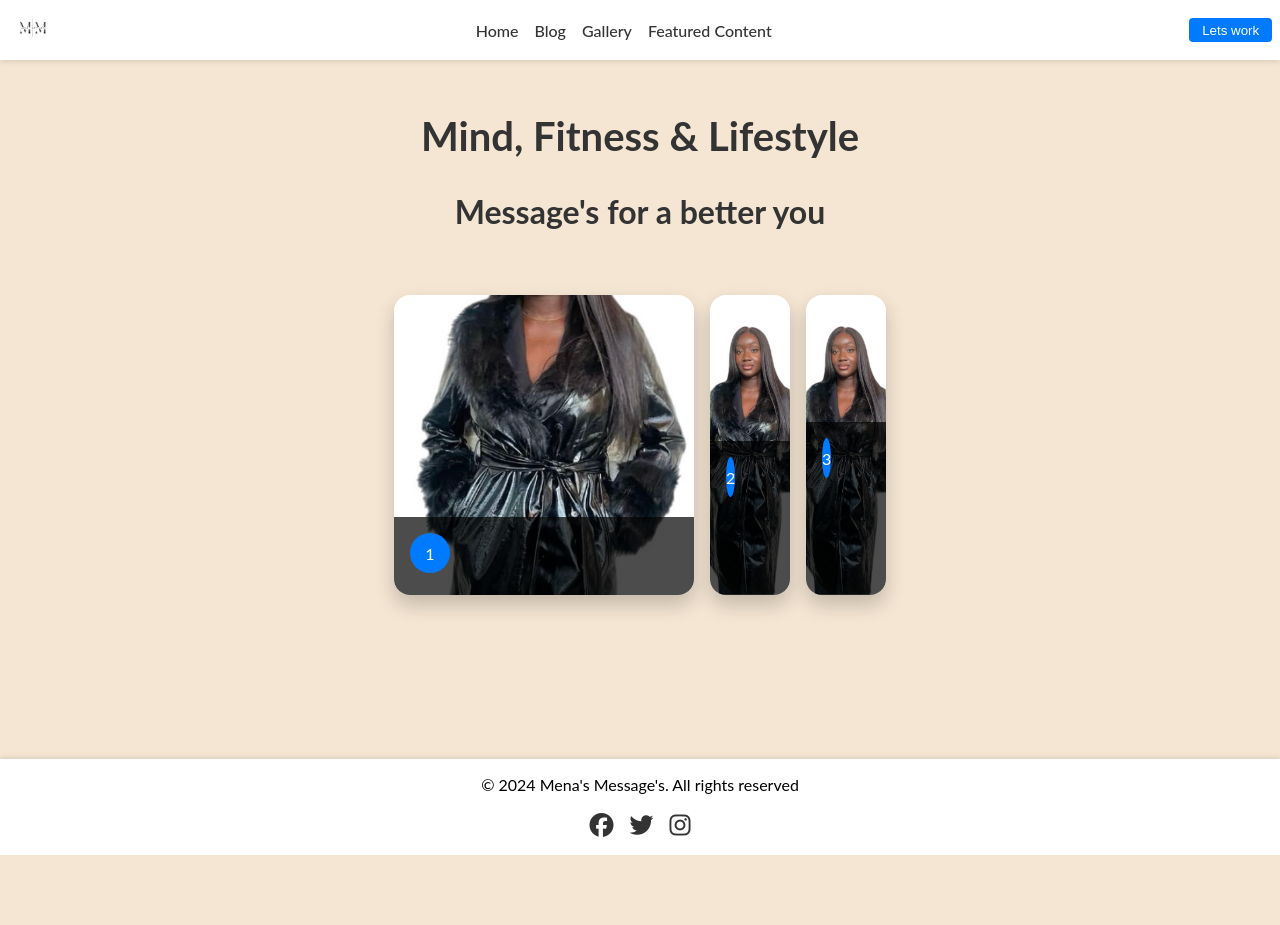
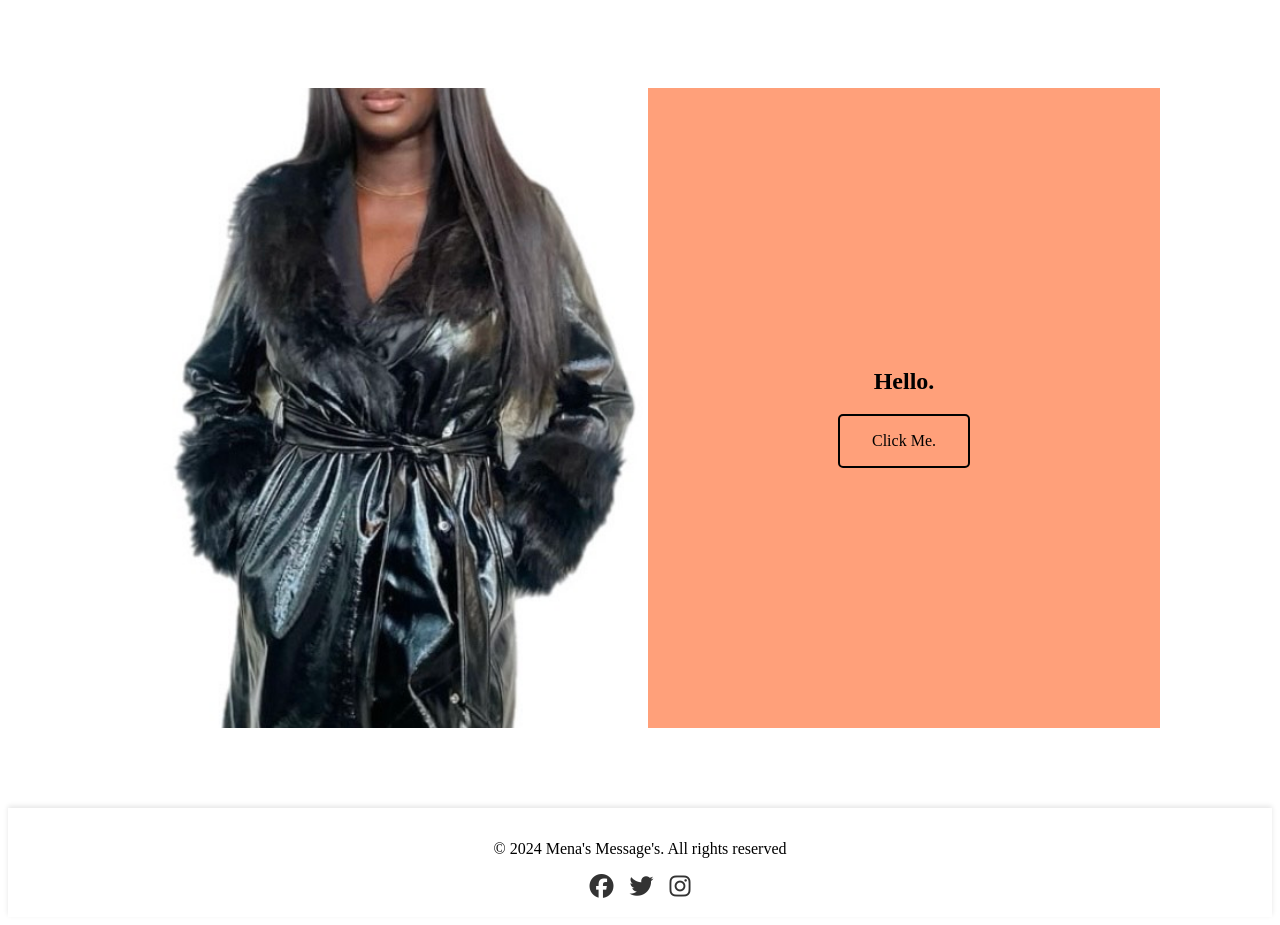
Before and after one commit to leksebo/MM, a plain HTML site: page index.html in a window 1280 px wide. Before the commit the page ends 855 px from the top, so only its background shows below. Drawn offline with Linux system fonts and the light colour scheme.

Commit message:
index style update

```diff
--- /dev/null
+++ b/assets/CSS/index.css
@@ -0,0 +1,133 @@
+.page-wrapper {
+  display: flex;
+  justify-content: center;
+  align-items: center;
+  height: 100vh;
+  width: 100vw;
+}
+.content-wrapper {
+  display: flex;
+  width: 80vw;
+  min-height: 80vh;
+  position: relative;
+}
+
+input {
+  display: none;
+}
+
+#section-1,
+#section-2 {
+  display: flex;
+  width: 80vw;
+  height: 100%;
+  position: absolute;
+  top: 0;
+  left: 0;
+}
+
+#section-1 {
+  opacity: 1;
+  z-index: 5;
+  transition: transform 0.5s, opacity 0.5s;
+}
+
+#section-2 {
+  opacity: 0;
+  transition: transform 0.5s, opacity 0.5s;
+}
+
+.image-container {
+  width: 50%;
+  height: 100%;
+  background-color: lightblue;
+  display: flex;
+  justify-content: center;
+  align-items: center;
+  overflow: hidden;
+}
+
+img {
+  flex-shrink: 0;
+  min-width: 100%;
+  min-height: 100%;
+}
+
+.info-container {
+  width: 50%;
+  height: 100%;
+  background-color: lightsalmon;
+  display: flex;
+  flex-direction: column;
+  justify-content: center;
+  align-items: center;
+}
+
+#section-2 .image-container {
+  opacity: 0;
+  transform: translateY(2em);
+  transition: all 1s 0.7s;
+}
+#section-2 .info-container {
+  opacity: 0;
+  transform: translateY(-2em);
+  transition: all 1s 0.7s;
+}
+
+label {
+  display: block;
+  border: solid 2px black;
+  padding: 1em 2em;
+  border-radius: 5px;
+  cursor: pointer;
+}
+
+#toggle2:checked ~ #section-2 {
+  opacity: 1;
+}
+
+#toggle2:checked ~ #section-1 {
+  opacity: 0;
+  transform: scale(0.95);
+  pointer-events: none;
+}
+
+#toggle2:checked ~ #section-2 .image-container,
+#toggle2:checked ~ #section-2 .info-container {
+  opacity: 1;
+  transform: translateY(0);
+}
+
+#toggle3:checked ~ #section-1 {
+  transition: transform 0.5s 0.5s, opacity 0.5s 0.5s;
+}
+
+#toggle3:checked ~ #section-2 .image-container,
+#toggle3:checked ~ #section-2 .info-container {
+  transition: transform 0.5s, opacity 0.5s;
+}
+
+footer {
+  background: white;
+  padding: 1rem;
+  text-align: center;
+  box-shadow: 0 -2px 5px rgba(0, 0, 0, 0.1);
+}
+
+/* Social Media Icons Styles */
+.social-media {
+  display: flex;
+  justify-content: center;
+  gap: 1rem;
+  margin-top: 1rem;
+}
+
+.social-media a {
+  color: #333;
+  font-size: 1.5rem; /* Adjust size as needed */
+  transition: color 0.3s;
+}
+
+.social-media a:hover {
+  color: lightsalmon; /* Change color on hover */
+}
--- a/index.html
+++ b/index.html
@@ -8,78 +8,37 @@
 
     <link rel="icon" type="image/x-icon" href="assets/images/mena logo.jpeg" />
 
-    <link rel="stylesheet" href="assets/CSS/style.css" />
+    <link rel="stylesheet" href="assets/CSS/index.css" />
   </head>
   <body>
     <!--header-->
-    <header>
-      <a href="index.html">
-        <img
-          src="assets/images/mena logo.jpeg"
-          alt="MM logo"
-          class="logo"
-          width="50"
-          height=""
-        />
-      </a>
-      <input type="checkbox" id="nav-toggle" name="nav-toggle" />
-      <label for="nav-toggle" class="nav-toggle-label"
-        ><i class="fa-solid fa-bars"></i
-      ></label>
-      <nav>
-        <ul id="menu">
-          <li><a href="index.html">Home</a></li>
-          <li><a href="landing.html">Blog</a></li>
-          <li><a href="gallery.html">Gallery</a></li>
-          <li><a href="contact.html" class="active">Featured Content</a></li>
-        </ul>
-      </nav>
 
-      <button onclick="alert('Button clicked!')">Lets work</button>
-    </header>
+    <div class="page-wrapper">
+      <div class="content-wrapper">
+        <input type="radio" name="toggle" id="toggle1" />
+        <input type="radio" name="toggle" id="toggle2" />
+        <input type="radio" name="toggle" id="toggle3" />
+        <section id="section-1">
+          <div class="image-container">
+            <img src="assets/images/IMG_9774.jpeg" alt="" />
+          </div>
+          <div class="info-container">
+            <h1>Hello.</h1>
+            <label for="toggle2">Click Me.</label>
+          </div>
+        </section>
+        <section id="section-2">
+          <div class="image-container">
+            <img src="https://unsplash.it/500/600?image=868" alt="" />
+          </div>
+          <div class="info-container">
+            <h1>Hello Again.</h1>
+            <label for="toggle3">Click Me.</label>
+          </div>
+        </section>
+      </div>
+    </div>
 
-    <main>
-      <h1>Mind, Fitness & Lifestyle</h1>
-
-      <h3>Message's for a better you</h3>
-
-      <div class="wrapper">
-        <div class="container">
-          <input type="radio" name="slide" id="c1" checked />
-          <label for="c1" class="card">
-            <div class="row">
-              <div class="icon">1</div>
-              <div class="description">
-                <h4>Gallery</h4>
-                <p>Message's for a better you.</p>
-              </div>
-            </div>
-          </label>
-
-          <input type="radio" name="slide" id="c2" />
-          <label for="c2" class="card">
-            <div class="row">
-              <div class="icon">2</div>
-              <div class="description">
-                <h4>Blog</h4>
-                <p>Message's for a better you.</p>
-              </div>
-            </div>
-          </label>
-
-          <input type="radio" name="slide" id="c3" />
-          <label for="c3" class="card">
-            <div class="row">
-              <div class="icon">3</div>
-              <div class="description">
-                <h4>Featured Content</h4>
-                <p>Message's for a better you.</p>
-              </div>
-            </div>
-          </label>
-        </div>
-      </div>
-    </main>
     <footer>
       <p>&copy; 2024 Mena's Message's. All rights reserved</p>
       <div class="social-media">
```
